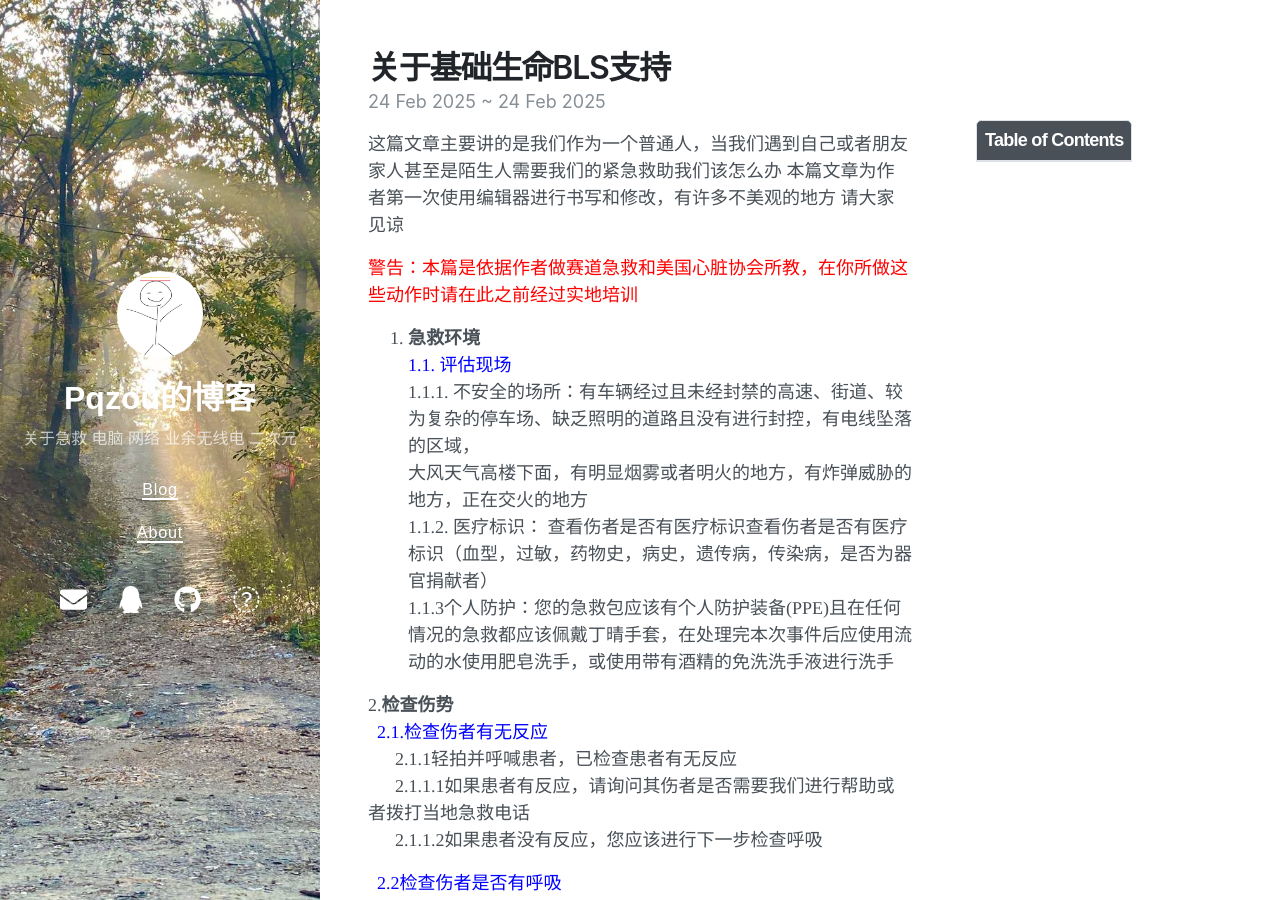
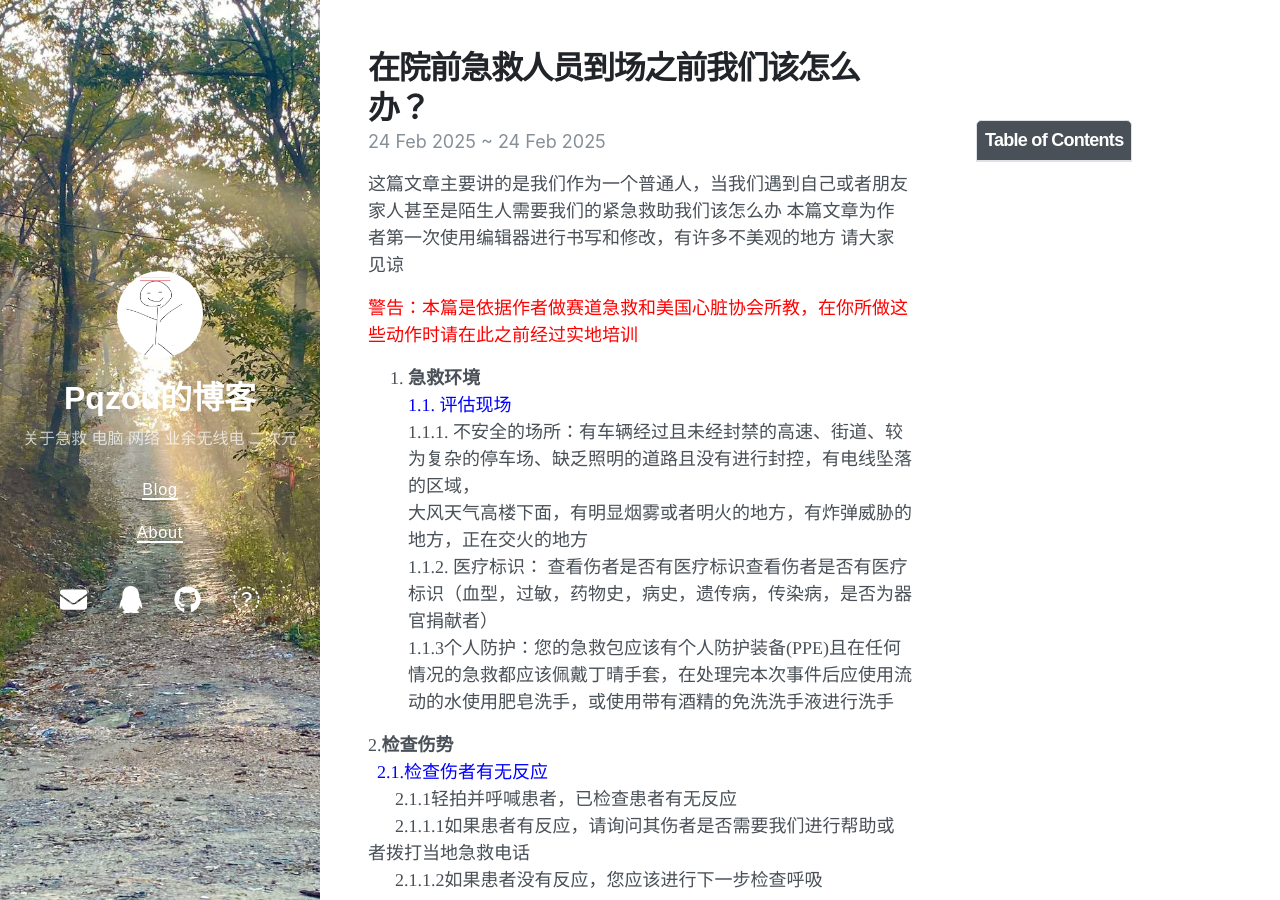
Before and after one commit to pqzou/pqzou.github.io, a Jekyll site: the page built from _posts/2025-02-25-first-aid-BLS.md, in a window 1280 px wide and 900 px high. Built offline with Jekyll 4.4.1, drawn with Linux system fonts in a browser that asks for light colours; nearby versions of some CDN libraries.

Commit message:
Update 2025-02-25-first-aid-BLS.md

```diff
--- a/_posts/2025-02-25-first-aid-BLS.md
+++ b/_posts/2025-02-25-first-aid-BLS.md
@@ -1,6 +1,6 @@
 ---
 layout: post
-title: 关于基础生命BLS支持
+title: 在院前急救人员到场之前我们该怎么办？
 date: 2025-02-25 02:23 +0800
 last_modified_at: 2025-02-25 02:23:25 +0800
 toc:  true
```
